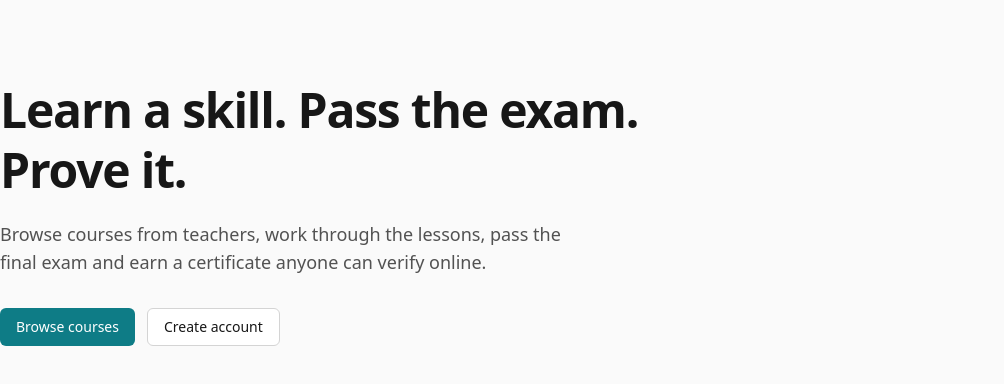
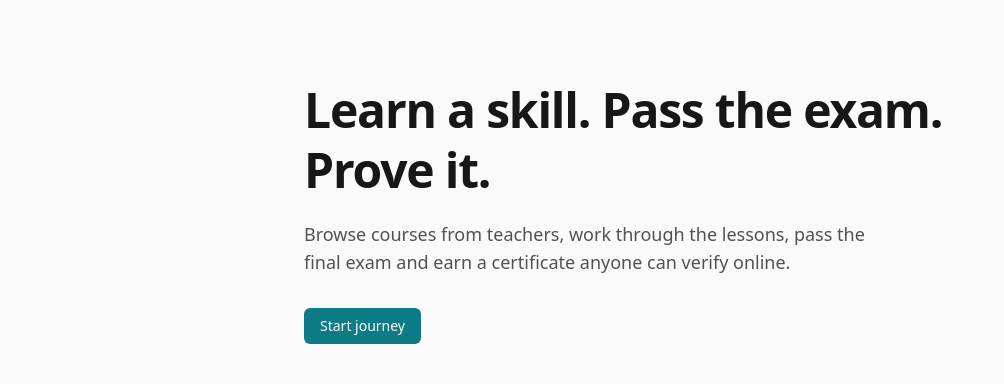
Before and after one commit to Kader64/LearnHub, a React (Vite) app in the folder src/LearnHub-Web/: page / in a window 1280 px wide. Shown: the top 384 px of the page, without its empty margins (0-1004 px from the left). Built offline with nearby package versions, Linux system fonts and the light colour scheme.

Commit message:
feat: Implement Layout component and update Home page structure

```diff
--- a/src/LearnHub-Web/src/main.tsx
+++ b/src/LearnHub-Web/src/main.tsx
@@ -2,11 +2,15 @@ import { createRoot } from "react-dom/client";
 import { BrowserRouter, Route, Routes } from "react-router-dom";
 import Home from "./pages/Home";
 import "./index.css";
+import { Layout } from "./pages/Layout";
 
 createRoot(document.getElementById("root")!).render(
   <BrowserRouter>
     <Routes>
       <Route index element={<Home />} />
+      <Route element={<Layout />}>
+        {/* TODO all other sites */}
+      </Route>
     </Routes>
   </BrowserRouter>,
 );
--- a/src/LearnHub-Web/src/pages/Home.tsx
+++ b/src/LearnHub-Web/src/pages/Home.tsx
@@ -1,9 +1,10 @@
 import { Link } from 'react-router-dom'
-import { btnGhost, btnPrimary } from '../components/ui'
+import { btnPrimary } from '../components/ui'
 
 export default function HomePage() {
   return (
-    <section className="flex flex-col items-start py-12 sm:py-20">
+    <div className="flex justify-center">
+      <section className="flex flex-col center py-12 sm:py-20 justify-center">
         <h1 className="max-w-2xl text-4xl font-extrabold leading-tight tracking-tight sm:text-5xl">
           Learn a skill. Pass the exam. Prove it.
         </h1>
@@ -12,9 +13,10 @@ export default function HomePage() {
           earn a certificate anyone can verify online.
         </p>
         <div className="mt-8 flex flex-wrap gap-3">
-        <Link to="/courses" className={btnPrimary}>Browse courses</Link>
-        <Link to="/register" className={btnGhost}>Create account</Link>
+          <Link to="/courses" className={btnPrimary}>Start journey</Link>
         </div>
       </section>
+    </div>
+
   )
 }
--- /dev/null
+++ b/src/LearnHub-Web/src/pages/Layout.tsx
@@ -0,0 +1,34 @@
+import { Link, NavLink, Outlet } from "react-router-dom";
+import { btnGhost, btnPrimary } from "../components/ui";
+
+export function Layout() {
+
+    return (
+        <div className="min-h-screen flex flex-col">
+            <header className="border-b border-neutral-200 bg-white">
+                <div className="mx-auto flex max-w-6xl flex-wrap items-center gap-x-6 gap-y-2 px-4 py-3">
+                    <Link to="/" className="text-lg font-bold tracking-tight">Learn<span className="text-accent">Hub</span></Link>
+
+                    <nav className="order-last flex w-full gap-5 overflow-x-auto sm:order-none sm:w-auto">
+                        <NavLink to="/courses" className={"whitespace-nowrap text-sm"}>Courses</NavLink>
+                        {/* MORE LATER FOR ROLES */}
+                    </nav>
+
+                    <div className="ml-auto flex items-center gap-3">
+
+
+                            {/* <button className={btnGhost} onClick={() => { }}>Sign out</button> */}
+
+                            <Link to="/login" className={btnGhost}>Sign in</Link>
+                            <Link to="/register" className={btnPrimary}>Create account</Link>
+
+                    </div>
+
+                </div>
+            </header>
+            <main className="mx-auto w-full max-w-6xl flex-1 px-4 py-8"><Outlet /></main>
+            <footer className="border-t border-neutral-200 py-6 text-center text-xs text-neutral-400">LearnHub · portfolio project</footer>
+        </div>
+    )
+
+}
```
Lines whose indentation alone changed are shown as unchanged.
